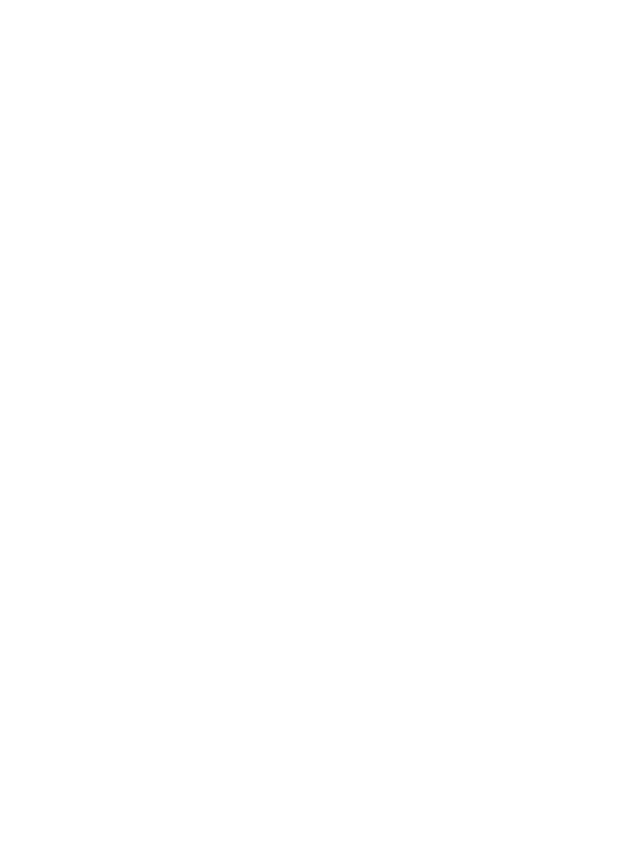
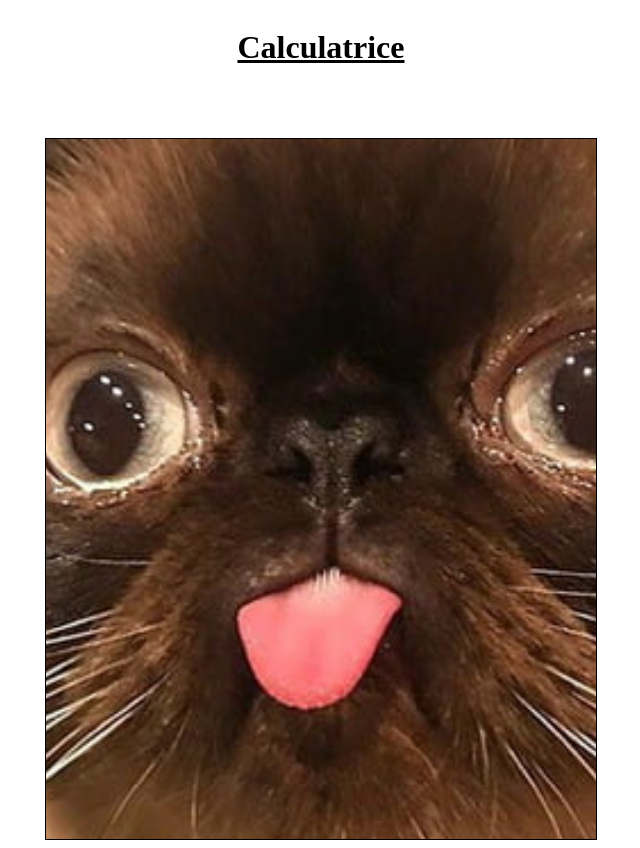
Before and after one commit to FannyHunin/fannyHuninCalculatrice, a plain HTML site: page index.html in a window 1280 px wide. Shown: the whole page, without its empty margins (319-959 px from the left). Before the commit the page ends 800 px from the top, so only its background shows below. Drawn offline with Linux system fonts and the light colour scheme.

Commit message:
calc body done

```diff
--- a/index.html
+++ b/index.html
@@ -7,6 +7,7 @@
     <title>Document</title>
 </head>
 <body>
-    <script src="./public/js/main.js"></script>
+    <h1><center><u>Calculatrice</u></center></h1>
+    <script type="module" src="./public/js/main.js"></script>
 </body>
 </html>
--- a/public/js/calculatrice.js
+++ b/public/js/calculatrice.js
@@ -0,0 +1,16 @@
+/* BUILD CALCULETTE
+- une div "corps"
+- un input "écran"
+- une row avec 4 col pour 1 2 3 +
+- une row avec 4 col pour 4 5 6 -
+- une row avec 4 col pour 7 8 9 *
+- une row avec 4 col pour c 0 = /
+- BTN POUR CHAQUE CARACT
+*/
+
+//body
+let body = document.querySelector("body");
+let calculatorBody = body.appendChild(document.createElement("div"));
+calculatorBody.setAttribute("id", "calculatorBody");
+
+//screen
--- a/public/js/main.js
+++ b/public/js/main.js
@@ -0,0 +1,2 @@
+import "./calculatrice.js";
+import "./functions.js";
--- a/public/style.css
+++ b/public/style.css
@@ -0,0 +1,15 @@
+body{
+    display: flex;
+    flex-direction: column;
+    justify-content: center;
+    align-items: center;
+}
+#calculatorBody{
+    background-image: url("./img/bg.jpg");
+    background-size: 190%;
+    background-position: center;
+    margin-top: 50px;
+    width: 550px;
+    height: 700px;
+    border: black 1px solid;
+}
```
Also changed, not shown: public/img/bg.jpg (added).
